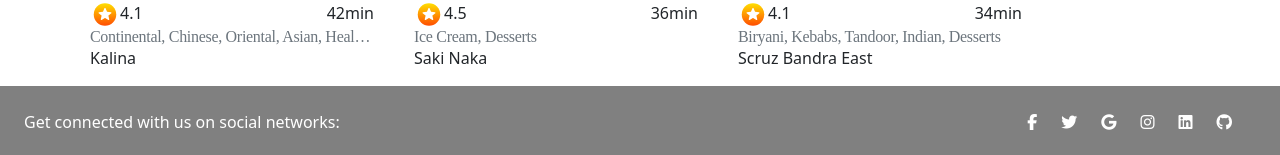
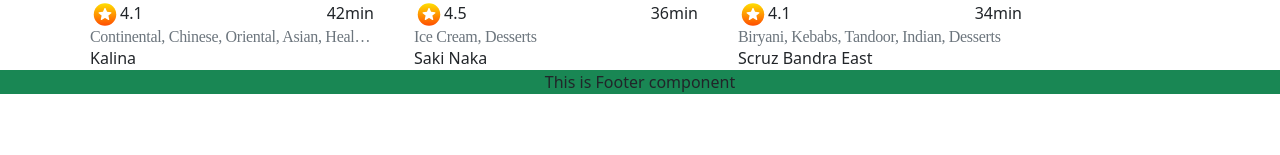
Before and after one commit to abhijeet1681/ajfoods, a React (Create React App) app: page / in a window 1280 px wide. Shown: the part 2401-2556 px from the top of the page. After the commit the page ends 2495 px from the top, so only its background shows below. Built offline with nearby package versions, Linux system fonts and the light colour scheme.

Commit message:
lecture-10 commit

```diff
--- a/src/components/Footer.js
+++ b/src/components/Footer.js
@@ -1,57 +1,57 @@
+const Footer = () => {
+    return <div className="text-center bg-success">This is Footer component</div>;
+  };
+
+export default Footer
+
 // const Footer = () => {
-//     return <div className="text-center bg-success">This is Footer component</div>;
-//   };
+//   return(
+//       <>
+//          <div>
 
-// export default Footer
+//               <footer className="text-center text-lg-start text-white" style={{backgroundColor:"#1c2331"}}>
+//                   <section className="d-flex justify-content-between p-4 mt-3" style={{backgroundColor:"grey"}} >
 
-const Footer = () => {
-  return(
-      <>
-         <div>
+//                   <div class="me-5">
+//                   <span>Get connected with us on social networks:</span>
+//                       </div>
 
-              <footer className="text-center text-lg-start text-white" style={{backgroundColor:"#1c2331"}}>
-                  <section className="d-flex justify-content-between p-4 mt-3" style={{backgroundColor:"grey"}} >
+//                       <div>
+//                               <a href="" class="text-white me-4">
+//                                    <i class="fab fa-facebook-f"></i>
+//                                </a>
+//                               <a href="" class="text-white me-4">
+//                                    <i class="fab fa-twitter"></i>
+//                                </a>
+//                                <a href="" class="text-white me-4">
+//                                     <i class="fab fa-google"></i>
+//                                 </a>
+//                                <a href="" class="text-white me-4">
+//                                      <i class="fab fa-instagram"></i>
+//                                 </a>
+//                                <a href="" class="text-white me-4">
+//                                      <i class="fab fa-linkedin"></i>
+//                                  </a>
+//                               <a href="" class="text-white me-4">
+//                                       <i class="fab fa-github"></i>
+//                                   </a>
+//                           </div>
 
-                  <div class="me-5">
-                  <span>Get connected with us on social networks:</span>
-                      </div>
-
-                      <div>
-                              <a href="" class="text-white me-4">
-                                   <i class="fab fa-facebook-f"></i>
-                               </a>
-                              <a href="" class="text-white me-4">
-                                   <i class="fab fa-twitter"></i>
-                               </a>
-                               <a href="" class="text-white me-4">
-                                    <i class="fab fa-google"></i>
-                                </a>
-                               <a href="" class="text-white me-4">
-                                     <i class="fab fa-instagram"></i>
-                                </a>
-                               <a href="" class="text-white me-4">
-                                     <i class="fab fa-linkedin"></i>
-                                 </a>
-                              <a href="" class="text-white me-4">
-                                      <i class="fab fa-github"></i>
-                                  </a>
-                          </div>
-
-                  </section>
+//                   </section>
 
 
 
-              </footer>
+//               </footer>
 
 
-         </div>
-      </>
-  );
-};
-export default Footer
+//          </div>
+//       </>
+//   );
+// };
+// export default Footer
 
 
-// const Fotter = () =>{
+// const Footer = () =>{
 //     return(
 //       <div class="bg-dark  text-white container-fluid pt-2 pb-2">
 //       <div class="row">
@@ -71,4 +71,4 @@ export default Footer
 //     )
 //   }
 
-//   export default Fotter;
+//   export default Footer;
```
Also changed, not shown: src/components/Cardcontainer.js.
